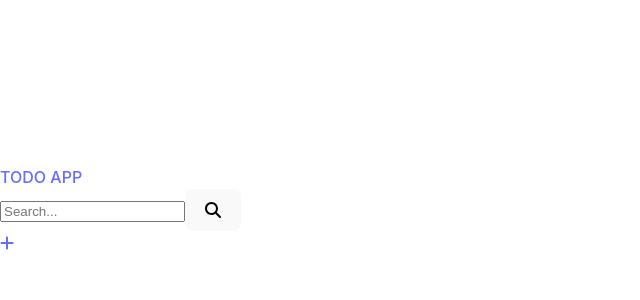
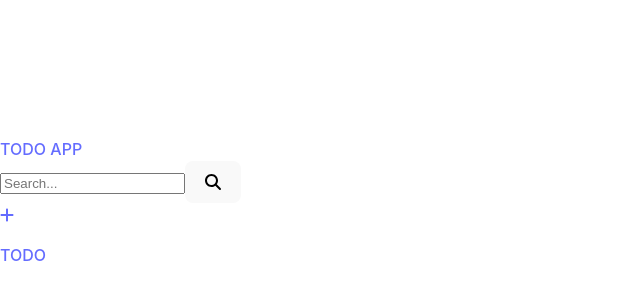
Before and after one commit to joshdev19/todo-graphql, a React (Vite) app in the folder client/: page / in a window 1280 px wide. Shown: the part 190-490 px from the top of the page, without its empty margins (0-640 px from the left). Built offline with nearby package versions, Linux system fonts and the light colour scheme.

Commit message:
Feat: Added p element tag with TODO text

```diff
--- a/client/src/components/Header.tsx
+++ b/client/src/components/Header.tsx
@@ -10,6 +10,7 @@ const Header = () => {
             <Search/>
             <Link to="">
                 <FontAwesomeIcon icon={faAdd}/>
+                <p> TODO </p>
             </Link>
         </nav>
     )
```
